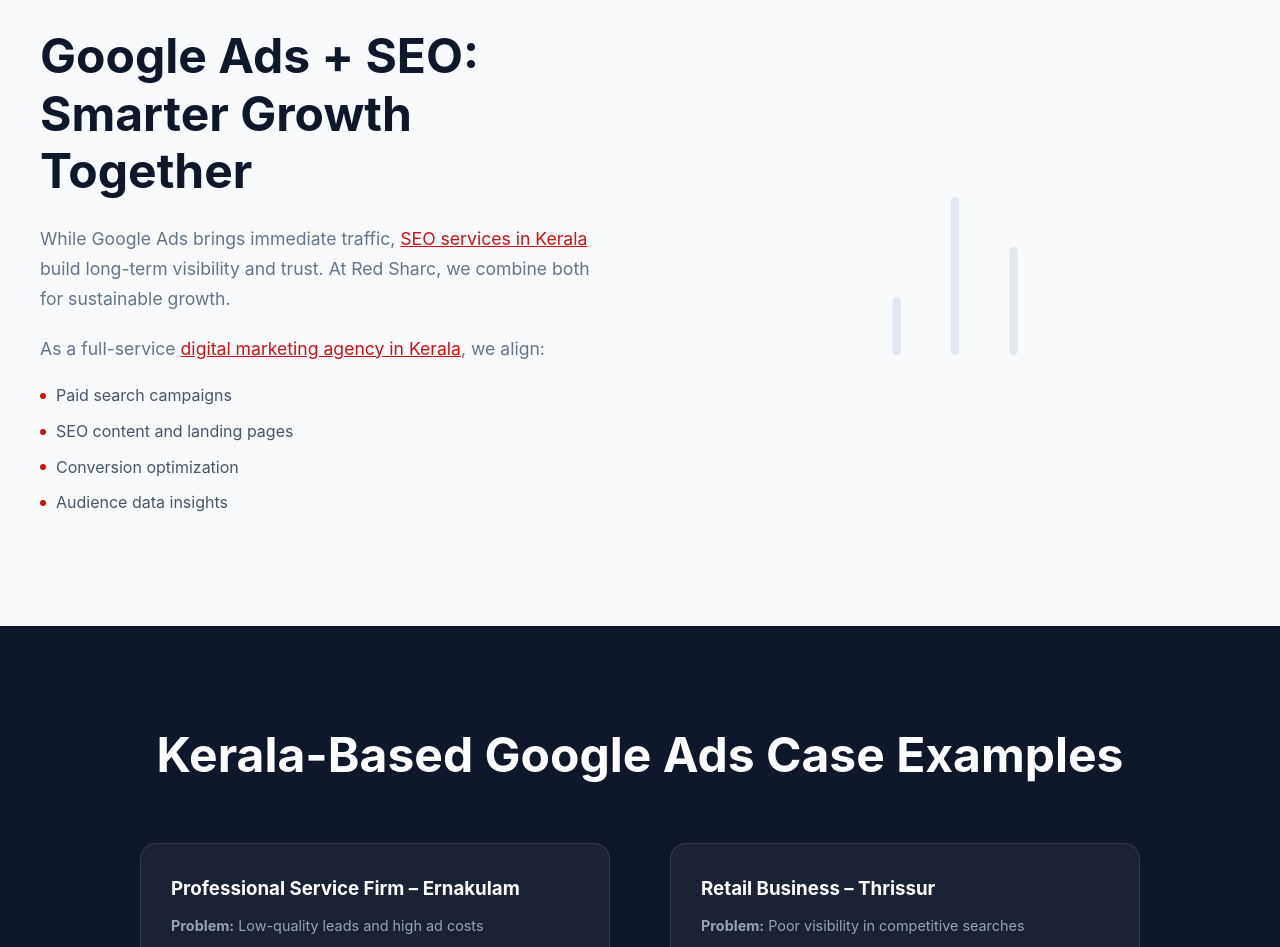
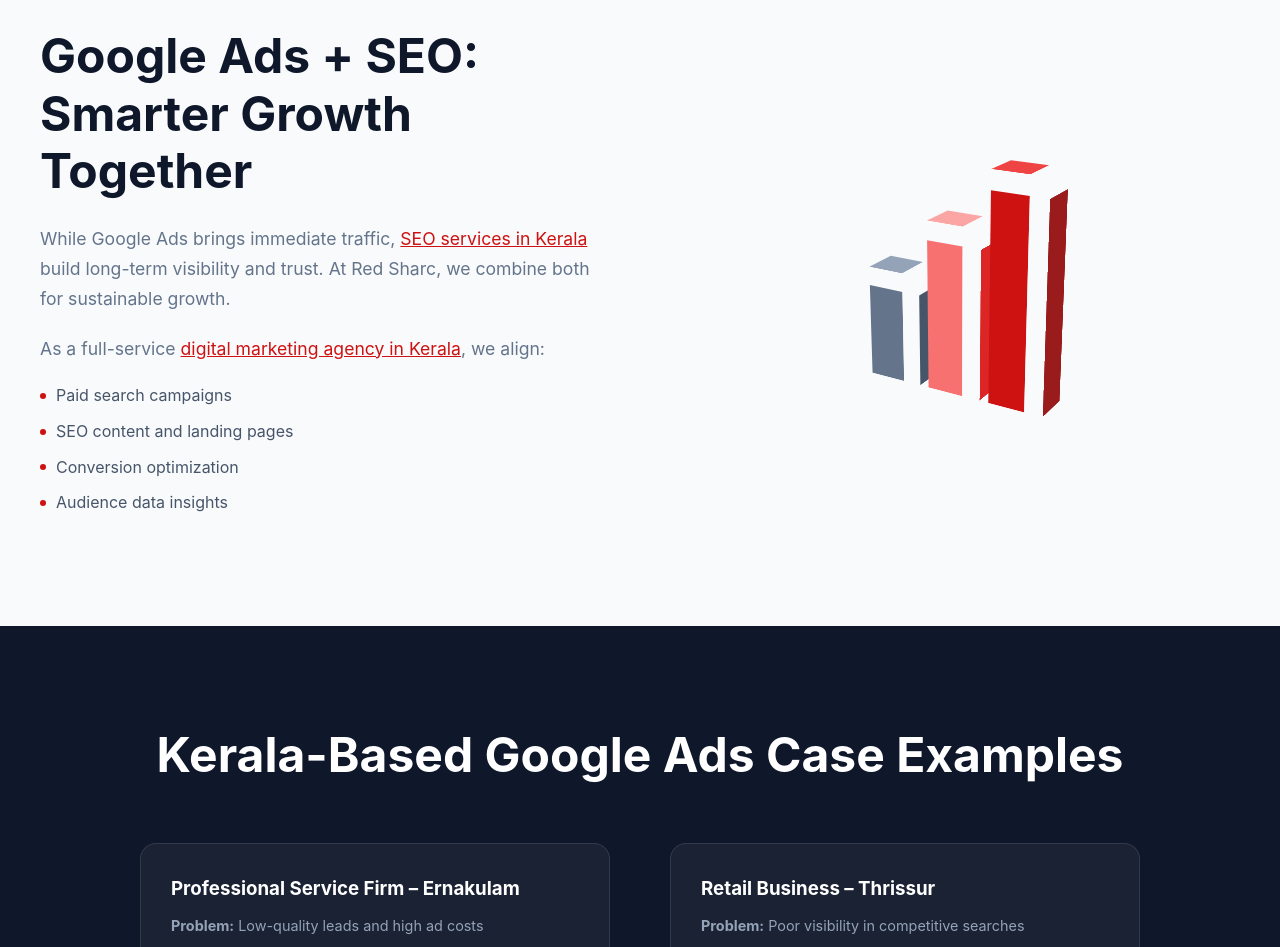
Before and after one commit to ayishamuneer4342-blip/redshark, a React (Vite) app: page /google-ads in a window 1280 px wide. Shown: the part 6420-7367 px from the top of the page. Built offline with nearby package versions, Linux system fonts and the light colour scheme.

Commit message:
Replace Google Ads page image with 3D CSS element

```diff
--- a/src/pages/SEMPage.tsx
+++ b/src/pages/SEMPage.tsx
@@ -385,8 +385,43 @@
                                 </div>
                             </ScrollReveal>
                             <ScrollReveal animation="slide-left">
-                                <div style={{ display: 'flex', alignItems: 'center', justifyContent: 'center' }}>
-                                    <BarChart2 size={200} color="#e2e8f0" strokeWidth={1} />
+                                <div style={{ display: 'flex', alignItems: 'center', justifyContent: 'center', height: '300px' }}>
+                                    {/* 3D Chart Container */}
+                                    <div style={{
+                                        position: 'relative',
+                                        width: '200px',
+                                        height: '240px',
+                                        transformStyle: 'preserve-3d',
+                                        transform: 'perspective(1000px) rotateX(-20deg) rotateY(-30deg)',
+                                        display: 'flex',
+                                        alignItems: 'flex-end',
+                                        justifyContent: 'center',
+                                        gap: '30px'
+                                    }}>
+                                        {/* Bar 1 - SEO (Slate) */}
+                                        <div style={{ position: 'relative', width: '40px', height: '100px', transformStyle: 'preserve-3d' }}>
+                                            {/* Front */}
+                                            <div style={{ position: 'absolute', inset: 0, background: '#64748b', transform: 'translateZ(20px)' }}></div>
+                                            {/* Top */}
+                                            <div style={{ position: 'absolute', top: 0, left: 0, width: '100%', height: '40px', background: '#94a3b8', transform: 'rotateX(90deg) translateZ(20px) translateY(-50%)', transformOrigin: 'top' }}></div>
+                                            {/* Side */}
+                                            <div style={{ position: 'absolute', top: 0, right: 0, width: '40px', height: '100%', background: '#475569', transform: 'rotateY(90deg) translateZ(20px) translateX(50%)', transformOrigin: 'right' }}></div>
+                                        </div>
+
+                                        {/* Bar 2 - Ads (Light Red) */}
+                                        <div style={{ position: 'relative', width: '40px', height: '160px', transformStyle: 'preserve-3d' }}>
+                                            <div style={{ position: 'absolute', inset: 0, background: '#f87171', transform: 'translateZ(20px)' }}></div>
+                                            <div style={{ position: 'absolute', top: 0, left: 0, width: '100%', height: '40px', background: '#fca5a5', transform: 'rotateX(90deg) translateZ(20px) translateY(-50%)', transformOrigin: 'top' }}></div>
+                                            <div style={{ position: 'absolute', top: 0, right: 0, width: '40px', height: '100%', background: '#dc2626', transform: 'rotateY(90deg) translateZ(20px) translateX(50%)', transformOrigin: 'right' }}></div>
+                                        </div>
+
+                                        {/* Bar 3 - Growth (Brand Red) */}
+                                        <div style={{ position: 'relative', width: '40px', height: '220px', transformStyle: 'preserve-3d' }}>
+                                            <div style={{ position: 'absolute', inset: 0, background: '#ce1111', transform: 'translateZ(20px)' }}></div>
+                                            <div style={{ position: 'absolute', top: 0, left: 0, width: '100%', height: '40px', background: '#ef4444', transform: 'rotateX(90deg) translateZ(20px) translateY(-50%)', transformOrigin: 'top' }}></div>
+                                            <div style={{ position: 'absolute', top: 0, right: 0, width: '40px', height: '100%', background: '#991b1b', transform: 'rotateY(90deg) translateZ(20px) translateX(50%)', transformOrigin: 'right' }}></div>
+                                        </div>
+                                    </div>
                                 </div>
                             </ScrollReveal>
                         </div>
```
